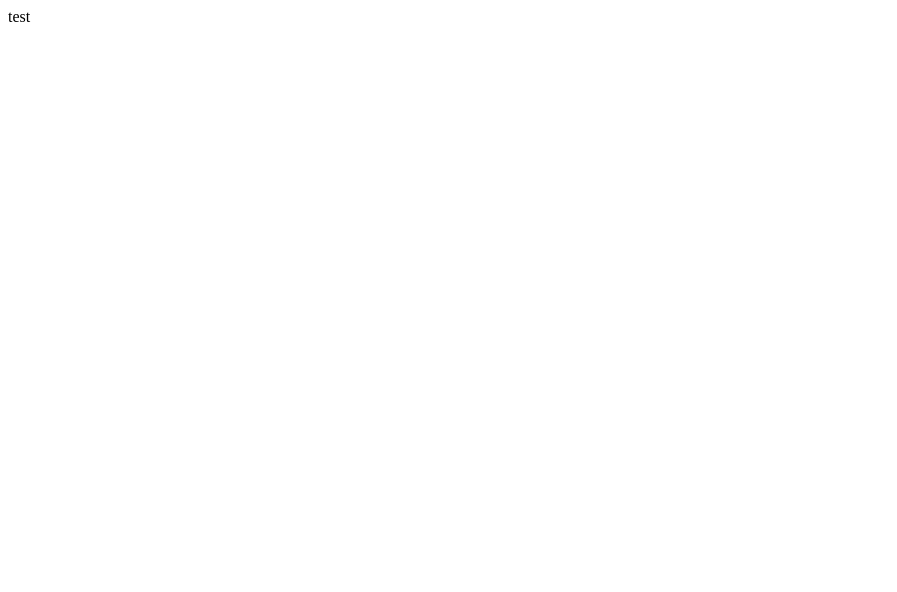
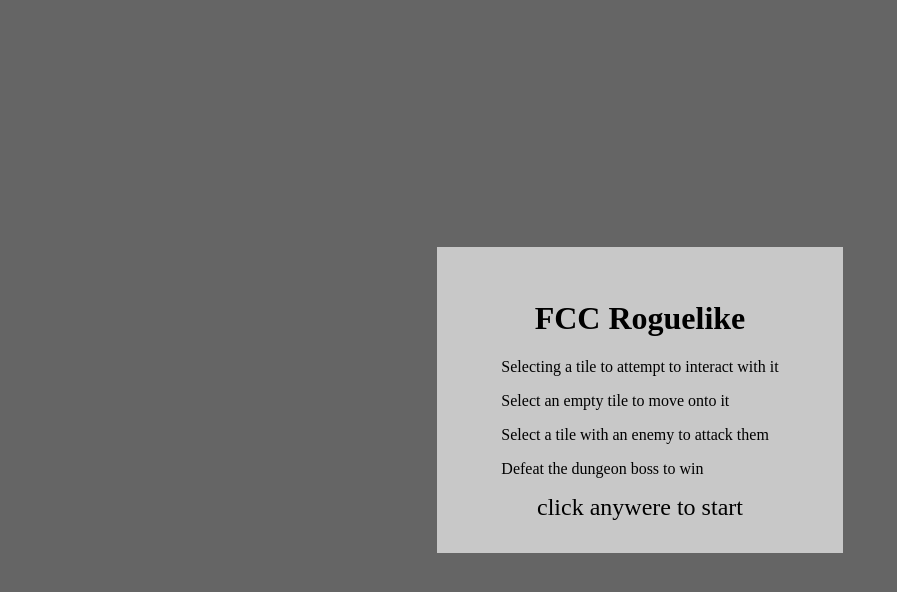
Before and after one commit to maxburs/fcc-roguelike, a website with bundled scripts: page index.html in a window 1280 px wide. Shown: the whole page, without its empty margins (0-897 px from the left). Built offline with nearby package versions, Linux system fonts and the light colour scheme.

Commit message:
added splash screen

```diff
--- a/js/fcc-roguelike.js
+++ b/js/fcc-roguelike.js
@@ -1,14 +1,69 @@
 "use strict";
 
-var Test = function Test(props) {
+var Driver = React.createClass({
+    displayName: "Driver",
+
+    getInitialState: function getInitialState() {
+        return { directions: true };
+    },
+    render: function render() {
+        return React.createElement(
+            "div",
+            null,
+            this.state.directions ? React.createElement(Directions, { onClick: function () {
+                    this.setState({ directions: false });
+                }.bind(this) }) : "",
+            "test"
+        );
+    }
+});
+
+var Directions = function Directions(props) {
     return React.createElement(
         "div",
-        null,
-        "test"
+        { id: "directions", onClick: props.onClick },
+        React.createElement(
+            "div",
+            null,
+            React.createElement(
+                "h1",
+                null,
+                "FCC Roguelike"
+            ),
+            React.createElement(
+                "ul",
+                null,
+                React.createElement(
+                    "li",
+                    null,
+                    "Selecting a tile to attempt to interact with it"
+                ),
+                React.createElement(
+                    "li",
+                    null,
+                    "Select an empty tile to move onto it"
+                ),
+                React.createElement(
+                    "li",
+                    null,
+                    "Select a tile with an enemy to attack them"
+                ),
+                React.createElement(
+                    "li",
+                    null,
+                    "Defeat the dungeon boss to win"
+                )
+            ),
+            React.createElement(
+                "span",
+                null,
+                "click anywere to start"
+            )
+        )
     );
 };
 
 window.onload = function () {
-    ReactDOM.render(React.createElement(Test, null), document.getElementById("container"));
+    ReactDOM.render(React.createElement(Driver, null), document.getElementById("container"));
 };
 //# sourceMappingURL=fcc-roguelike.js.map
--- a/src/fcc-roguelike.js
+++ b/src/fcc-roguelike.js
@@ -1,9 +1,36 @@
-const Test = props => (
-    <div>test</div>
+var Driver = React.createClass({
+    getInitialState: function(){
+        return {directions: true};
+    },
+    render: function(){
+        return <div>
+            {this.state.directions
+                ? <Directions onClick={
+                    function(){this.setState({directions:false});}.bind(this)
+                }/>
+                : ""}
+            test
+        </div>;
+    }
+});
+
+const Directions = props => (
+    <div id="directions" onClick={props.onClick}>
+        <div>
+            <h1>FCC Roguelike</h1>
+            <ul>
+                <li>Selecting a tile to attempt to interact with it</li>
+                <li>Select an empty tile to move onto it</li>
+                <li>Select a tile with an enemy to attack them</li>
+                <li>Defeat the dungeon boss to win</li>
+            </ul>
+            <span>click anywere to start</span>
+        </div>
+    </div>
 );
 
 window.onload = function() {
     ReactDOM.render(React.createElement(
-        Test, null),
+        Driver, null),
         document.getElementById("container") );
 };
--- a/src/fcc-roguelike.scss
+++ b/src/fcc-roguelike.scss
@@ -0,0 +1,41 @@
+html, body {
+    width: 100%;
+    height: 100%;
+    margin: 0px;
+    font-size: 0px;
+}
+#container {
+    width: 0px;
+    height: 0px;
+    #directions {
+        position: fixed;
+        background-color: rgba(50, 50, 50, 0.75);
+        cursor: pointer;
+        top: 0px;
+        left: 0px;
+        right: 0px;
+        bottom: 0px;
+        display: flex;
+        justify-content: center;
+        align-items: center;
+        >div {
+            flex: 0 0 auto;
+            background-color: rgb(200, 200, 200);
+            font-size: 16px;
+            padding: 2em 3em;
+            text-align: center;
+            h1 {
+                text-align: center;
+            }
+            ul {
+                text-align: left;
+                list-style-type: none;
+                padding: 0px;
+                li { margin: 1em; }
+            }
+            span {
+                font-size: 1.5em;
+            }
+        }
+    }
+}
```
Also changed, not shown: README.md (added), REAMDME.md (deleted), fcc-roguelike.css, 2 other files.
